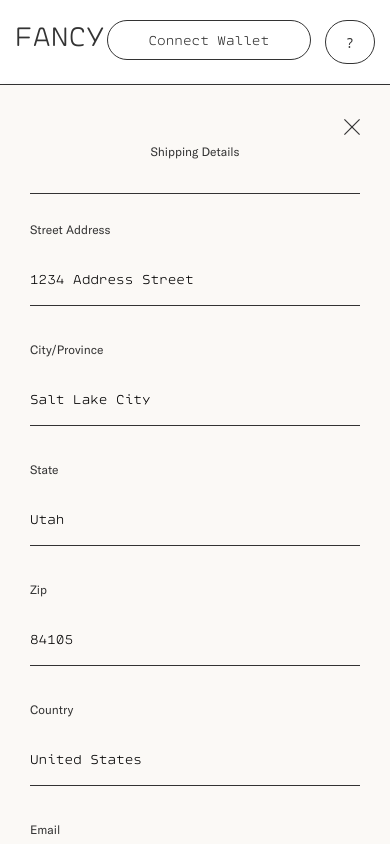
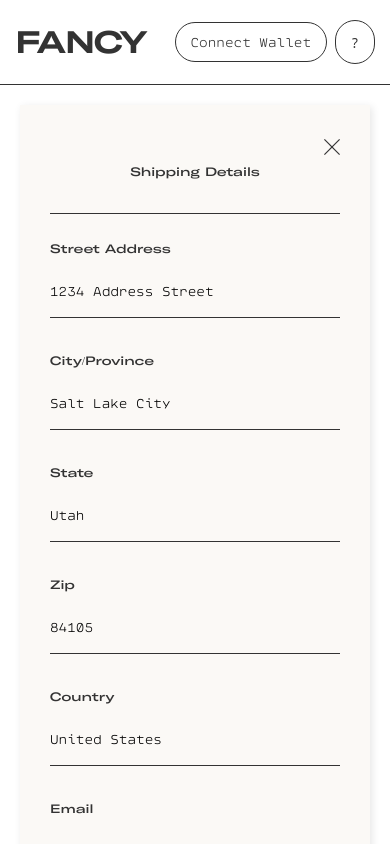
Before and after one commit to DevShahidul/fancy-reactjs, a Next.js app: page /shipping-details in a window 390 px wide. Shown: the top 844 px of the page. Built offline with nearby package versions, Linux system fonts and the light colour scheme.

Commit message:
Completed all pages

```diff
--- a/components/Header/index.jsx
+++ b/components/Header/index.jsx
@@ -21,7 +21,7 @@ export const Header = () => {
                   <Link href="/"><a className="header-logo logo-text">Fancy</a></Link>
                   <div className="header-btn-group ml-auto">
                      <button className="theme_btn" onClick={open}>Connect Wallet</button>
-                     <button className="theme_btn que_btn"><img src="/assets/img/icon/question-mark-1.svg" alt="Question Icon" /></button>
+                     <Link href="/contact"><a className="theme_btn que_btn"><img src="/assets/img/icon/question-mark-1.svg" alt="Question Icon" /></a></Link>
                   </div>
                </div>
             </div>
--- a/pages/_document.js
+++ b/pages/_document.js
@@ -1,4 +1,3 @@
-import Script from 'next/script'
 import Document, { Html, Head, Main, NextScript } from 'next/document'
 
 class MyDocument extends Document {
--- a/pages/products/index.jsx
+++ b/pages/products/index.jsx
@@ -87,7 +87,7 @@ const Product = () => {
             </div>
          </div>
          <Modal isOpen={isOpen}>
-            <ProductDetails {...selectedItem[0]} />
+            <ProductDetails {...selectedItem[0]} closeModal={setIsOpen} />
          </Modal>
       </>
    )
--- a/pages/shipping-details/index.jsx
+++ b/pages/shipping-details/index.jsx
@@ -1,10 +1,25 @@
-import React from 'react'
+import React, { useState } from 'react'
 import Image from 'next/image'
 import Link from 'next/link'
 
 const ShippingDetails = () => {
+   const [shippingData, setShippingData] = useState({
+      address: '',
+      city: '',
+      state: '',
+      zip: '',
+      country: '',
+      email: ''
+   });
+   const handelOnChange = (e) => {
+      let partialState = {};
+      const value = e.target.value;
+      const name = e.target.name;
+      partialState[name] = value
+      setShippingData(partialState)
+   }
    return (
-      <div className="contact-form">
+      <div className="contact-form shipping-details-wrap">
          <button type="button" className="close-btn"><Image src="/assets/img/icon/cross.svg" alt="Close Icon" width="16px" height="16px" /></button>
          <div className="container">
             <div className="row">
@@ -13,27 +28,27 @@ const ShippingDetails = () => {
                   <form action="#" className="form-two mb-55">
                      <div className="form-group">
                         <label htmlFor="address">Street Address</label>
-                        <input type="text" id="address" name="address" placeholder="1234 Address Street" />
+                        <input onChange={handelOnChange} value={shippingData.address} type="text" id="address" name="address" placeholder="1234 Address Street" />
                      </div>
                      <div className="form-group">
                         <label htmlFor="city">City/Province</label>
-                        <input type="text" id="city" name="city" placeholder="Salt Lake City" />
+                        <input onChange={handelOnChange} value={shippingData.city} type="text" id="city" name="city" placeholder="Salt Lake City" />
                      </div>
                      <div className="form-group">
                         <label htmlFor="state">State</label>
-                        <input type="text" id="state" name="state" placeholder="Utah" />
+                        <input onChange={handelOnChange} value={shippingData.state} type="text" id="state" name="state" placeholder="Utah" />
                      </div>
                      <div className="form-group">
                         <label htmlFor="zip">Zip</label>
-                        <input type="text" id="zip" name="zip" placeholder="84105" />
+                        <input onChange={handelOnChange} value={shippingData.zip} type="text" id="zip" name="zip" placeholder="84105" />
                      </div>
                      <div className="form-group">
                         <label htmlFor="country">Country</label>
-                        <input type="text" id="country" name="country" placeholder="United States" />
+                        <input onChange={handelOnChange} value={shippingData.country} type="text" id="country" name="country" placeholder="United States" />
                      </div>
                      <div className="form-group">
                         <label htmlFor="email">Email</label>
-                        <input type="text" id="email" name="email" placeholder="yourname@email.com" />
+                        <input onChange={handelOnChange} value={shippingData.email} type="text" id="email" name="email" placeholder="yourname@email.com" />
                      </div>
                   </form>
                </div>
--- a/public/assets/scss/layout/_header.scss
+++ b/public/assets/scss/layout/_header.scss
@@ -22,10 +22,41 @@
         text-decoration: none;
         color: currentColor;
     }
+    &.header-logo{
+        font-family: $gt_america;
+        font-weight: 600;
+        margin-bottom: 0;
+        @media screen and (max-width: 345px) {
+            font-size: 19px;
+        }
+    }
 }
 
 .header-btn-group {
+    display: flex;
+    align-items: center;
     .que_btn {
         margin-left: 14px;
     }
+    @media screen and (max-width: 767px) {
+        .theme_btn{
+            &.que_btn {
+                margin-left: 8px;
+                padding: 12px 15px;
+            }
+            &:not(.que_btn){
+                padding-left: 15px;
+                padding-right: 15px;
+            }
+        }
+    }
+    @media screen and (max-width: 345px) {
+        .theme_btn{
+            padding-top: 8px;
+            padding-bottom: 8px;
+            &.que_btn {
+                padding: 8px 12px;
+            }
+        }
+    }
 }
--- a/public/assets/scss/pages/_category.scss
+++ b/public/assets/scss/pages/_category.scss
@@ -18,26 +18,23 @@
 
 .category-link-text {
     p {
+        display: inline-block;
+        vertical-align: middle;
+        max-width: 995px;
+        margin-left: auto;
+        margin-right: auto;
         font-size: 48px;
+        line-height: 60px;
         font-family: $messap;
-        @include mq(lg) {
-             font-size: 36px;
-             margin-bottom: 30px;
+        &>*{
+            display: inline-block;
+            vertical-align: middle;
         }
-        @include mq(md) {
-             font-size: 26px;
-             margin-bottom: 30px;
-        }
-        @include mq(xs) {
-             font-size: 16px;
-             margin-bottom: 30px;
-        }
-        @include mq(sm) {
-             font-size: 20px;
-             margin-bottom: 30px;
+        &>div{
+            margin: 0 20px !important;
+            transform: translateY(-11px);
         }
         img {
-            transform: translateY(-11px);
             position: relative;
             z-index: 2;
              @include mq(xs) {
@@ -49,12 +46,51 @@
                  margin: 25px 0;
              }
         }
+        @include mq(lg) {
+             font-size: 36px;
+             margin-bottom: 30px;
+             line-height: 45px;
+        }
+        @include mq(md) {
+             font-size: 26px;
+             margin-bottom: 30px;
+             line-height: 1;
+        }
+        @include mq(xs) {
+             font-size: 16px;
+             margin-bottom: 30px;
+             line-height: 38px;
+             &>div{
+                margin: 0 10px !important;
+                transform: translateY(0px);
+                max-width: 80px !important;
+            }
+        }
+        @include mq(sm) {
+             font-size: 20px;
+             margin-bottom: 30px;
+        }
 
     }
     .styled-text {
         font-family: $oggi;
         position: relative;
+        margin: 0 15px;
+        font-size: 56px;
+        margin-top: -20px;
         z-index: 1;
+        @include mq(lg) {
+            font-size: 42px;
+        }
+        @include mq(md) {
+            font-size: 32px;
+        }
+        @include mq(xs) {
+            font-size: 22px;
+        }
+        @include mq(sm) {
+            font-size: 25px;
+        }
         &::before {
             content: '';
             position: absolute;
@@ -65,7 +101,7 @@
             top: 87%;
             z-index: 1;
             @include mq(md) {
-                display: none;
+                width: 120px;
             }
             @include mq(xs) {
                 display: none;
@@ -73,18 +109,21 @@
         }
     }
      .shape-2 {
-         padding-right: 18px;
          &::before {
-             background: url(../img/round-1.svg) no-repeat !important;
+             background: url(../img/round-1.svg);
+             background-repeat: no-repeat;
+             background-position: center center;
+             background-size: contain;
              height: 99px;
              width: 163px;
-             left: -32px;
-             top: -26px;
+             left: 50%;
+             top: 50%;
+             transform: translate(-50%, -50%);
+             object-fit: contain;
              z-index: -1;
-             @include mq(lg) {
-                  left: -62px;
+             @include mq(md) {
+                 width: 120px;
              }
-
          }
      }
      .shape-3 {
@@ -94,10 +133,20 @@
              width: 172px;
              top: 81%;
              left: -15px;
+             @include mq(md) {
+                 width: 120px;
+             }
          }
      }
+
 }
 
+.category-link-item{
+    @include mq(xs) {
+        padding-top: 60px;
+        padding-bottom: 40px;
+    }
+}
 
 .category-filter-area {
     @include mq(md) {
@@ -138,7 +187,19 @@
         }
     }
 }
-
+.shop-now{
+    max-width: 650px;
+    margin-left: auto;
+    margin-right: auto;
+    &:hover{
+        color: #333333;
+    }
+    span{
+        &:last-child{
+            margin-left: auto;
+        }
+    }
+}
 .select-item {
     position: relative;
     z-index: 1;
--- a/public/assets/scss/pages/_pages-dir.scss
+++ b/public/assets/scss/pages/_pages-dir.scss
@@ -1,2 +1,3 @@
 @import "./home";
 @import "./category";
+@import "./shipping-details";
--- /dev/null
+++ b/public/assets/scss/pages/_shipping-details.scss
@@ -0,0 +1,47 @@
+.shipping-details-wrap{
+   width: 954px;
+   max-width: calc(100% - 40px);
+   margin-top: 98px !important;
+   margin-bottom: 60px !important;
+   @media screen and (max-width: 767px) {
+      margin-top: 20px !important;
+      margin-bottom: 20px !important;
+   }
+   .form-group label,
+   .form-title{
+      font-family: $gt_america;
+      text-transform: capitalize;
+   }
+   .form-group{
+      align-items: center;
+      position: relative;
+      label{
+         width: 130px;
+         margin-bottom: 0;
+         margin-right: -130px;
+         position: relative;
+         z-index: 4;
+      }
+      input{
+         width: 100%;
+         padding: 5px 130px;
+         color: #333333 !important;
+         border-radius: 0;
+         box-shadow: none;
+         &:-internal-autofill-selected{
+            background-color: #fbf9f6 !important;
+            box-shadow: none;
+         }
+      }
+      @media screen and (max-width: 767px) {
+         flex-flow: row wrap;
+         label{
+          width: 100%;
+          display: block;
+         }
+         input{
+            padding: 5px 0;
+         }
+      }
+   }
+}
```
Also changed, not shown: components/ProductItem/ProductDetails.jsx (+9 -6 lines), pages/contact/index.jsx (added, +32 -0 lines), public/assets/css/main.css, 1 other file (tests, documents, lock files or other folders).
